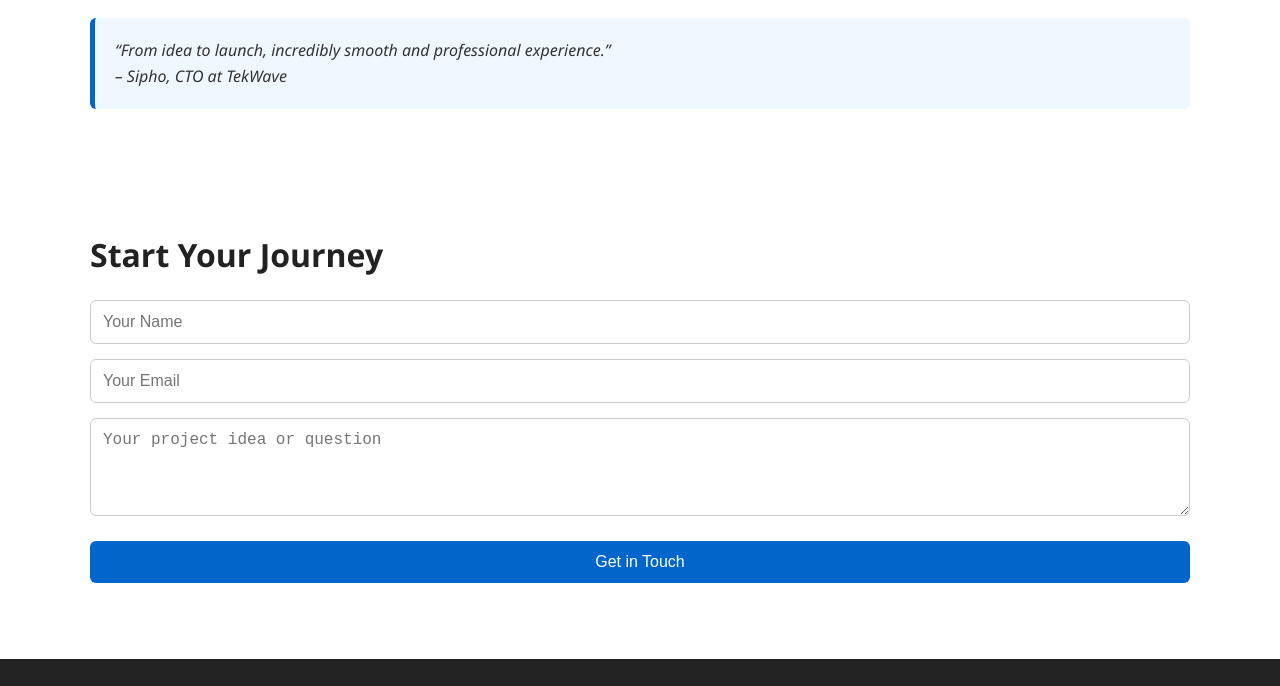
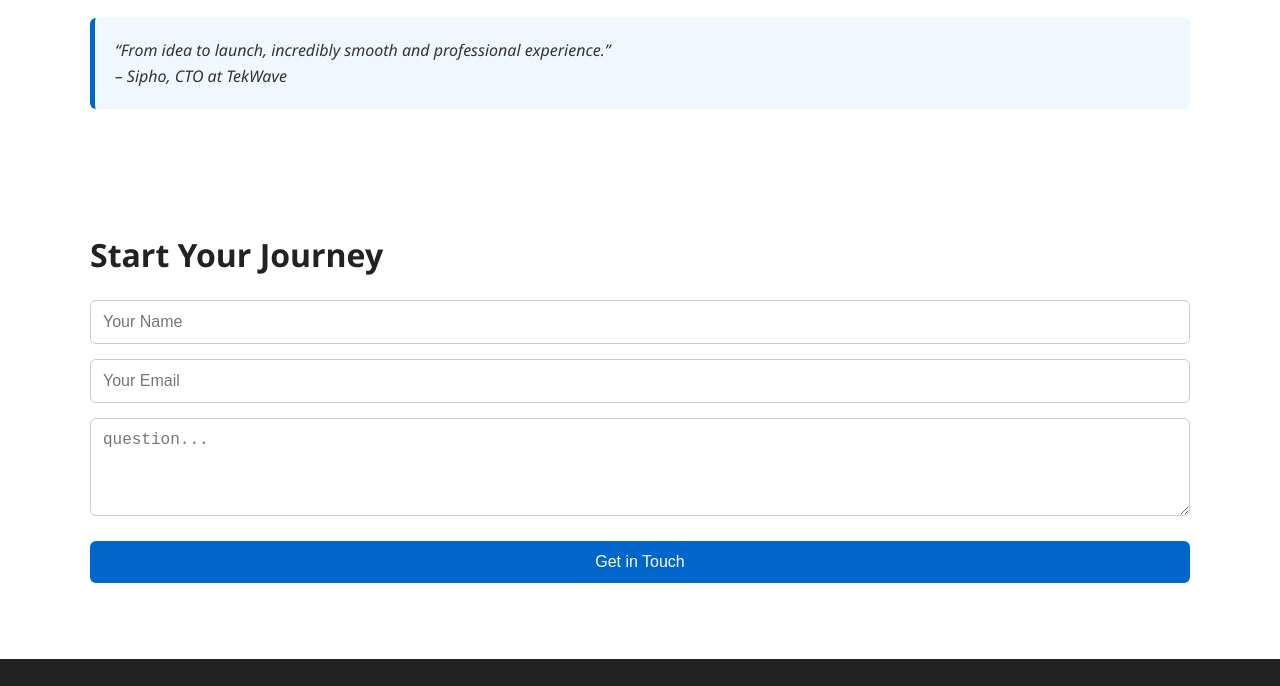
Before and after one commit to Jirish007/app-forge-studio, a plain HTML site: page index.html in a window 1280 px wide. Shown: the part 2171-2857 px from the top of the page. Drawn offline with nearby package versions, Linux system fonts and the light colour scheme; a script that the page names is missing.

Commit message:
change text

```diff
--- a/index.html
+++ b/index.html
@@ -100,7 +100,7 @@
       <form id="contactForm" method="POST" action="submit.php">
         <input type="text" name="name" placeholder="Your Name" required />
         <input type="email" name="email" placeholder="Your Email" required />
-        <textarea name="message" rows="4" placeholder="Your project idea or question"></textarea>
+        <textarea name="message" rows="4" placeholder="question..."></textarea>
         <button type="submit" class="btn">Get in Touch</button>
       </form>
       <div id="formMessage" style="margin-top: 1rem; color: red;"></div>
```
